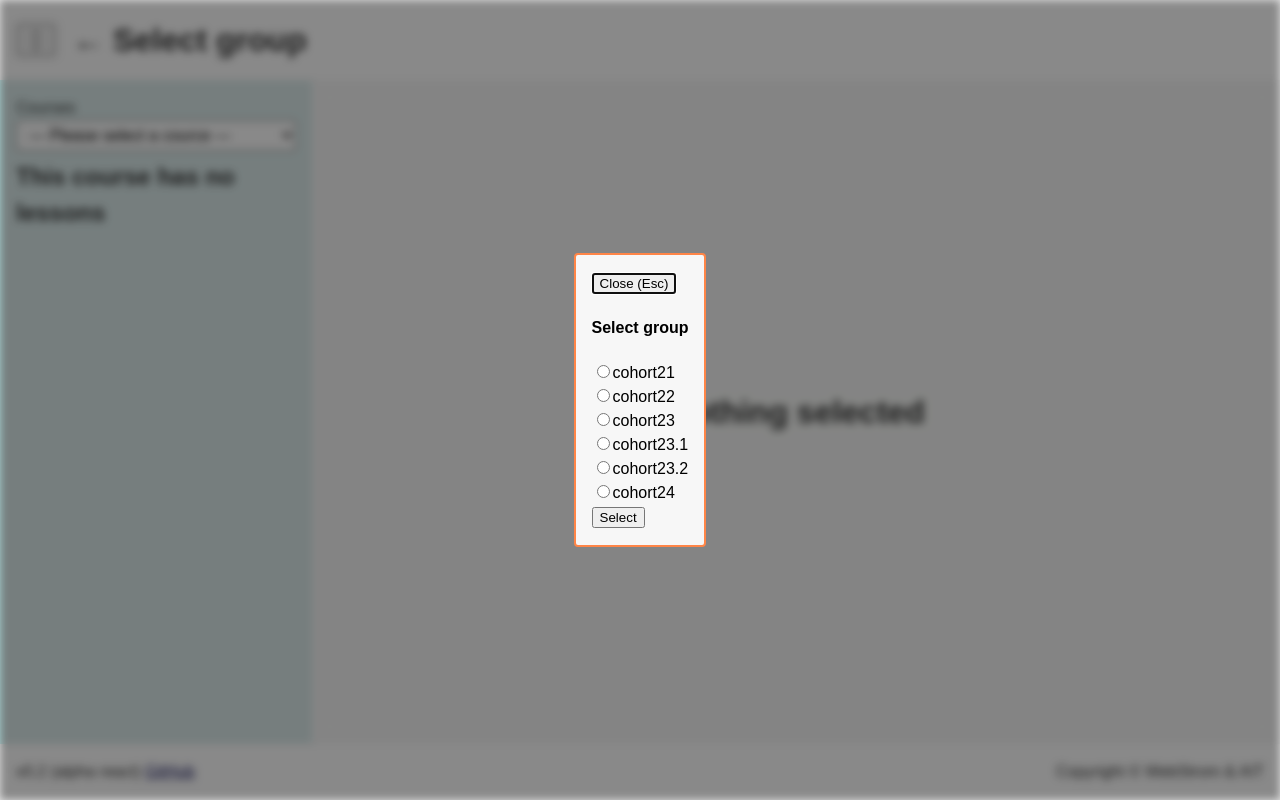
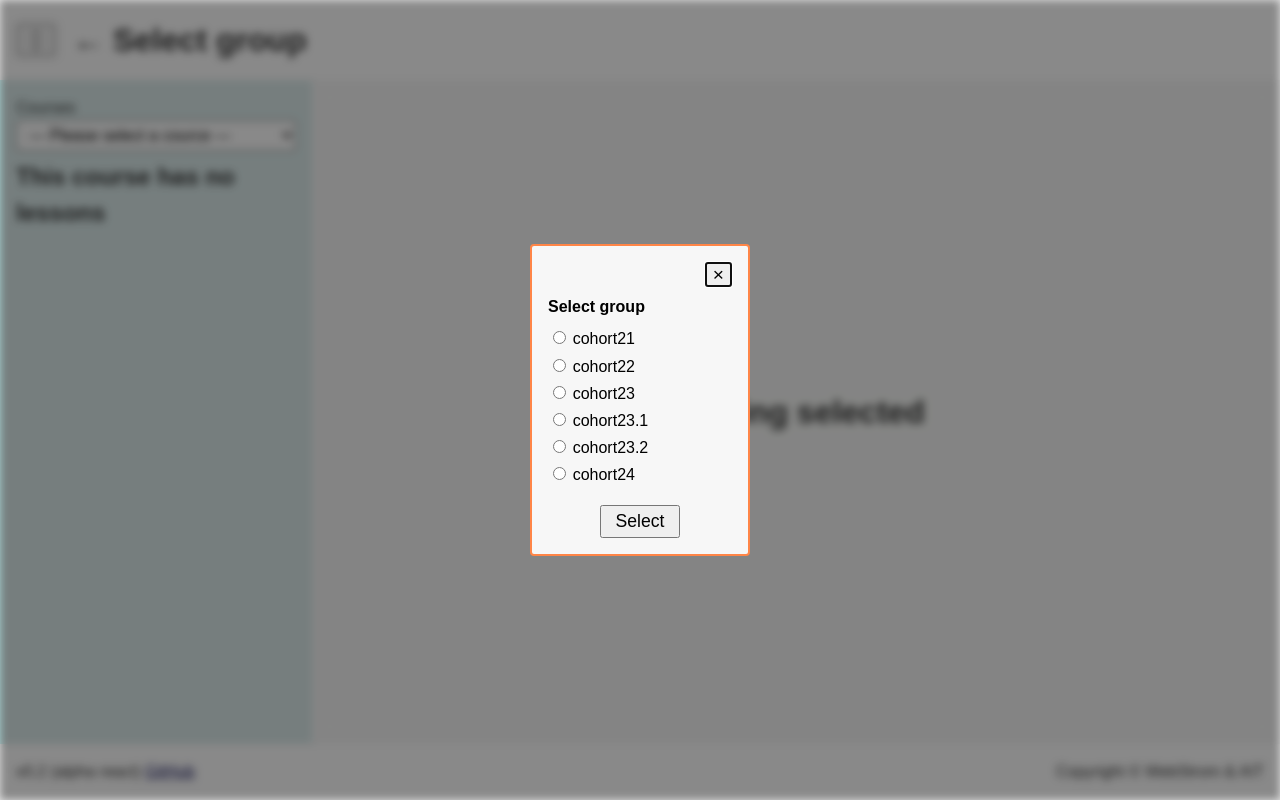
Before and after one commit to Kolya-YA/lections-viewer, a React (Vite) app: page / in a window 1280 px wide. Built offline with nearby package versions, Linux system fonts and the light colour scheme.

Commit message:
fix: add some styles to group selector

```diff
--- a/src/components/GroupSelector.jsx
+++ b/src/components/GroupSelector.jsx
@@ -21,9 +21,9 @@ const GroupSelector = ({ isOpenGroupSel, handleCloseGroupSel, groups, curGroup,
 
     return (
         <dialog ref={dialog} className={styles.dialog} onClose={handleCloseGroupSel}>
-            <button onClick={handleCloseGroupSel}>Close (Esc)</button>
+            <button className={styles.dialog__closeBtn} onClick={handleCloseGroupSel} type="button">×</button>
             <form onSubmit={handleChoice}>
-                <h4>Select group</h4>
+                <h4 className={styles.dialog__header}>Select group</h4>
                 { groups.map(g => {
                     return (
                     <label className={styles.dialog__label} key={g}>
@@ -31,7 +31,7 @@ const GroupSelector = ({ isOpenGroupSel, handleCloseGroupSel, groups, curGroup,
                         {g}
                     </label>
                 )}) }
-                <button onClick={handleCloseGroupSel}>Select</button>
+                <button className={styles.dialog__selBtn} onClick={handleCloseGroupSel}>Select</button>
             </form>
         </dialog>
     )
--- a/src/components/GroupSelector.module.css
+++ b/src/components/GroupSelector.module.css
@@ -1,4 +1,5 @@
 .dialog {
+    min-width: 220px;
     background-color: var(--main-bg);
     border: solid 2px var(--color04);
     border-radius: 4px;
@@ -9,6 +10,31 @@
     -webkit-backdrop-filter: blur(4px) brightness(60%) grayscale(70%);
 }
 
+.dialog__closeBtn {
+    display: block;
+    margin-inline-start: auto;
+    font-size: 1.2em;
+    line-height: 1;
+}
+
+.dialog__header {
+    margin-block: .5em;
+
+}
+
 .dialog__label {
     display: block;
+    margin-block-end: .2em;
 }
+
+.dialog__label input{
+    margin-inline-end: .5em;
+}
+
+.dialog__selBtn {
+    display: block;
+    font-size: 1.1em;
+    margin-inline: auto;
+    margin-block-start: 1em;
+    padding: 4px 14px;
+}
```
